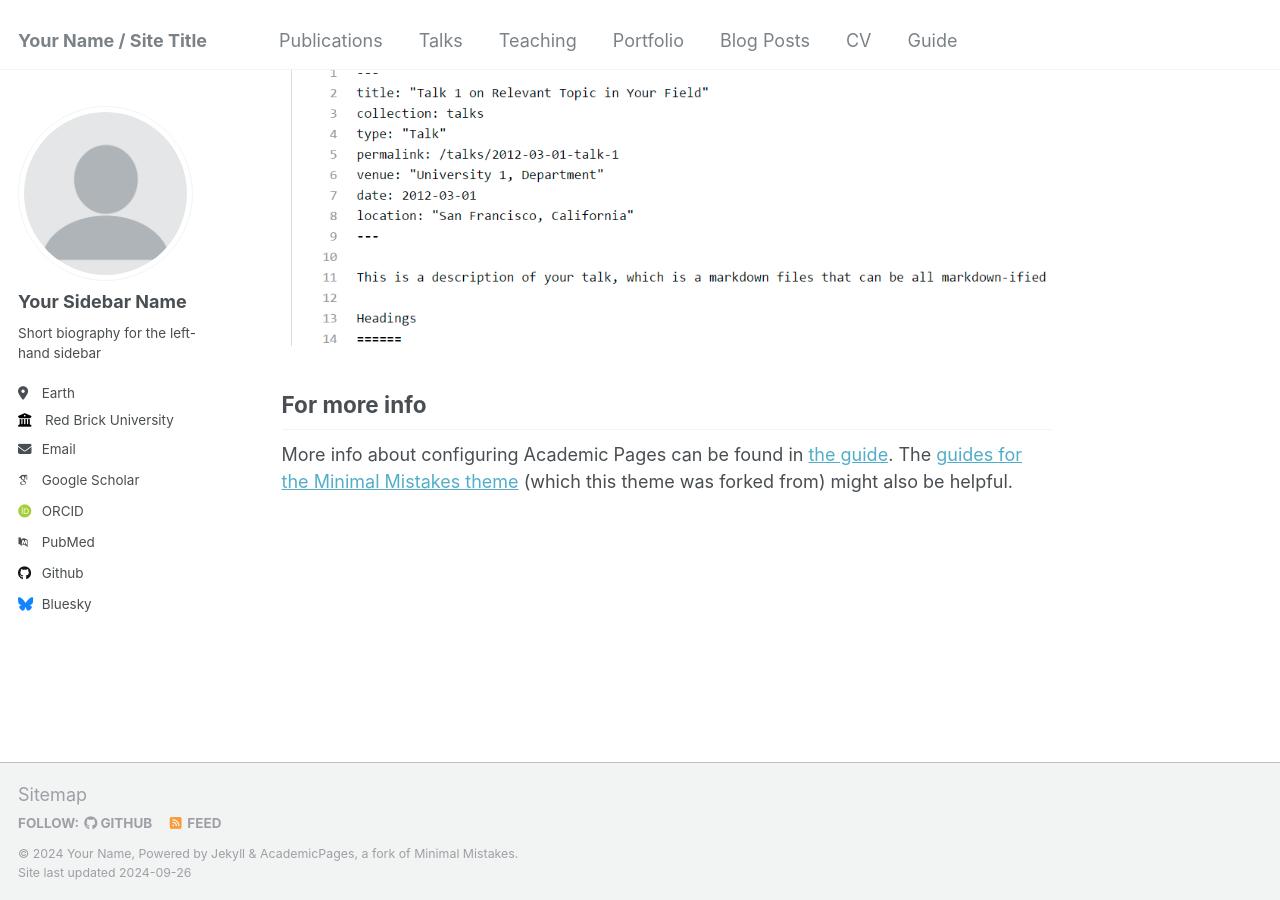
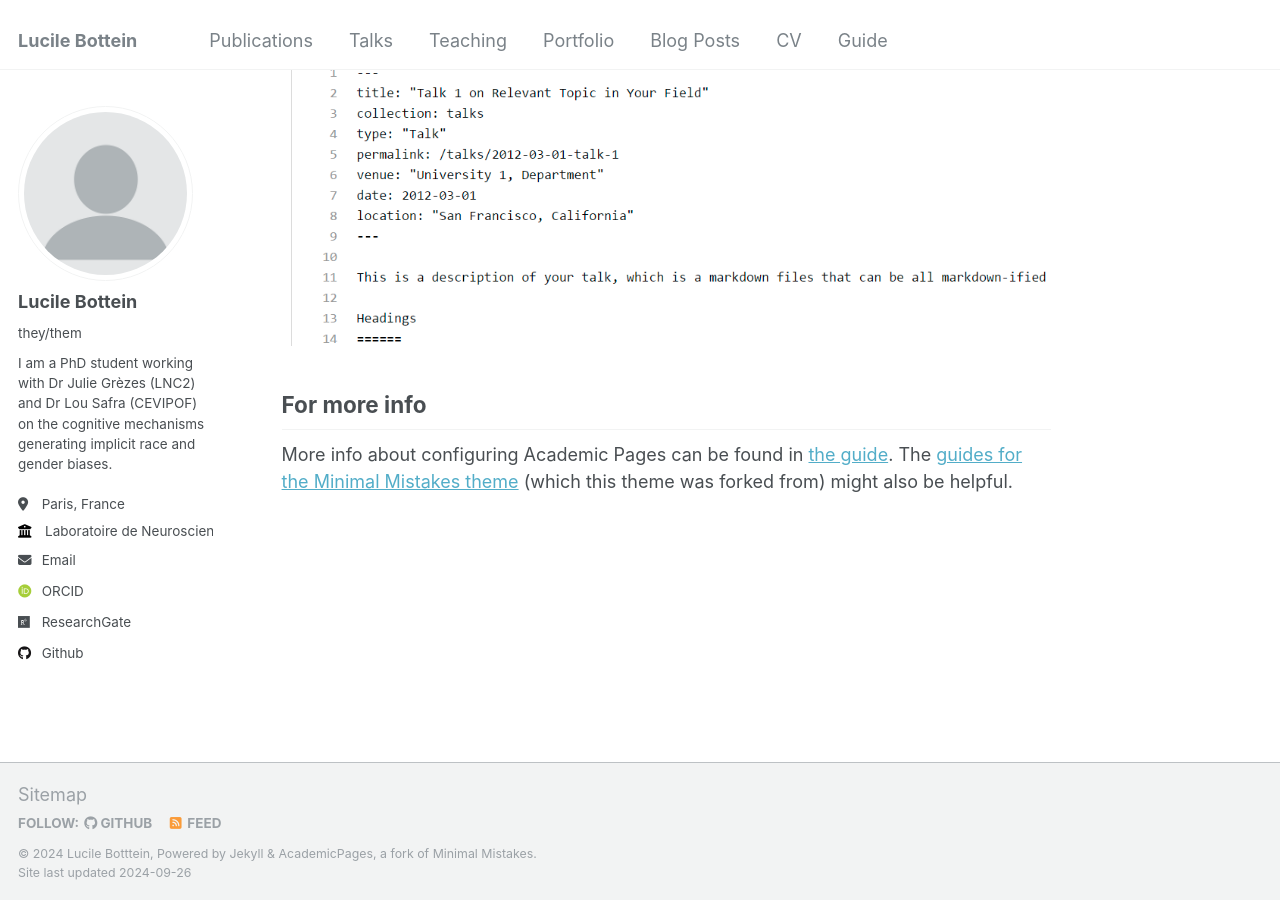
Before and after one commit to lucile-bottein/lucile-bottein.github.io, a Jekyll site: the page built from _pages/about.md, in a window 1280 px wide and 900 px high, scrolled down 2643 px. Built offline with Jekyll 4.4.1, drawn with Linux system fonts in a browser that asks for light colours; some web fonts are replaced.

Commit message:
Update _config.yml

```diff
--- a/_config.yml
+++ b/_config.yml
@@ -8,13 +8,13 @@
 
 # Basic Site Settings
 locale                   : "en-US"
-title                    : "Your Name / Site Title"
+title                    : "Lucile Bottein"
 title_separator          : "-"
-name                     : &name "Your Name"
+name                     : &name "Lucile Botttein"
 description              : &description "personal description"
-url                      : https://academicpages.github.io # the base hostname & protocol for your site e.g. "https://mmistakes.github.io"
+url                      : https://lucile-bottein.github.io # the base hostname & protocol for your site e.g. "https://mmistakes.github.io"
 baseurl                  : "" # the subpath of your site, e.g. "/blog"
-repository               : "academicpages/academicpages.github.io"
+repository               : "lucile-bottein/lucile-bottein.github.io"
 
 # Site Author - The following control what appear as part of the author content on the side bar.
 #               If a field is blank the icon and link will not appear, otherwise it will be shown.
@@ -22,33 +22,33 @@ repository               : "academicpages/academicpages.github.io"
 author:
   # Biographic information
   avatar           : "profile.png"
-  name             : "Your Sidebar Name"
-  pronouns         : # example: "she/her"
-  bio              : "Short biography for the left-hand sidebar"
-  location         : "Earth"
-  employer         : "Red Brick University"
+  name             : "Lucile Bottein"
+  pronouns         : "they/them"
+  bio              : "I am a PhD student working with Dr Julie Grèzes (LNC2) and Dr Lou Safra (CEVIPOF) on the cognitive mechanisms generating implicit race and gender biases."
+  location         : "Paris, France"
+  employer         : "Laboratoire de Neurosciences Cognitives et Computationnelles (LNC2), Ecole Normale Supérieure"
   uri              : # URL
-  email            : "none@example.org"
+  email            : "lucile.bottein.18@ucl.ac.uk"
 
   # Academic websites
   arxiv            : # URL - Update with the correct link to your profile
-  googlescholar    : "https://scholar.google.com/citations?user=PS_CX0AAAAAJ"
+  googlescholar    : # "https://scholar.google.com/citations?user=PS_CX0AAAAAJ"
   impactstory      : # URL
-  orcid            : "http://orcid.org/yourorcidurl"
+  orcid            : "http://orcid.org/0000-0001-6554-9078"
   semantic         : # URL
-  pubmed           : "https://www.ncbi.nlm.nih.gov/pubmed/?term=john+snow"
-  researchgate     : # URL
+  pubmed           : # "https://www.ncbi.nlm.nih.gov/pubmed/?term=john+snow"
+  researchgate     : https://www.researchgate.net/profile/Lucile-Bottein-2
 
   # Repositories and software development
   bitbucket        : # Username - Update with your username on the site
   codepen          : # Username
   dribbble         : # Username
-  github           : "academicpages"
+  github           : "lucile-bottein"
   kaggle           : # Username
   stackoverflow    : # User number or user number and name (i.e., use "1" or "1/jeff-atwood")
 
   # Social media
-  bluesky          : "bsky.app" # Replace this with you Bluesky username
+  bluesky          : # "bsky.app" # Replace this with you Bluesky username
   facebook         : # Username
   flickr           : # Username
   foursquare       : # Username
```
